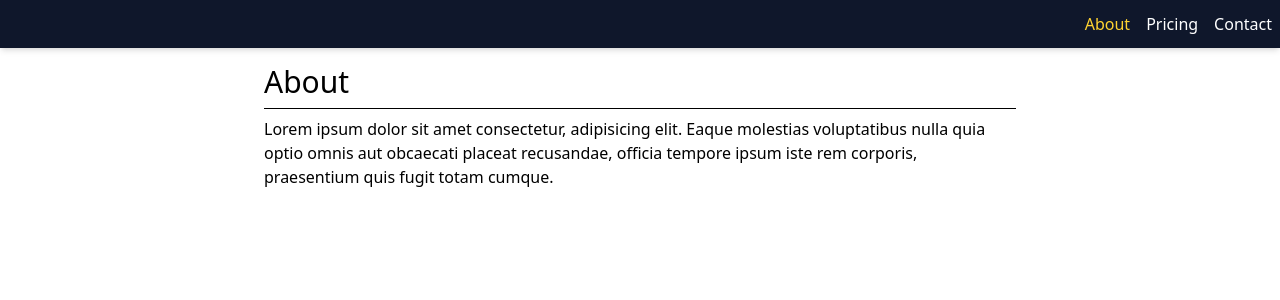
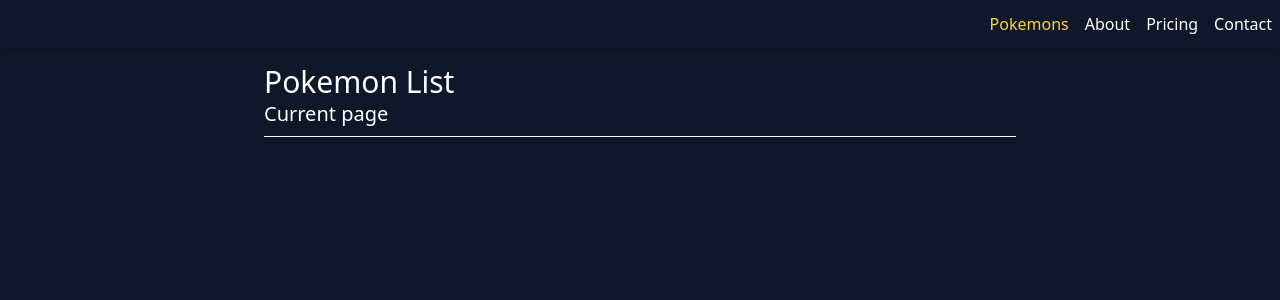
Before and after one commit to PhoenixDwarf/Angular-Pokemon-SSR, an Angular app: page /pokemons in a window 1280 px wide. Before the commit this address led to /about. Shown: the top 300 px of the page. Built offline with nearby package versions, Linux system fonts and the light colour scheme.

Commit message:
feat: add Pokemons page and update routing to include it

```diff
--- a/src/app/app.routes.ts
+++ b/src/app/app.routes.ts
@@ -14,7 +14,11 @@ export const routes: Routes = [
     loadComponent: () => import('./pages/contact/contact-page'),
   },
   {
+    path: 'pokemons',
+    loadComponent: () => import('./pages/pokemons/pokemons-page'),
+  },
+  {
     path: '**',
-    redirectTo: 'about',
+    redirectTo: 'pokemons',
   },
 ];
--- /dev/null
+++ b/src/app/pages/pokemons/pokemons-page.html
@@ -0,0 +1,8 @@
+<h1 class="text-3xl">Pokemon List</h1>
+<h2 class="text-xl">Current page</h2>
+
+<hr class="my-2" />
+<!--
+TODO - Pokemon list
+TODO - Pokemon list skeleton
+TODO - Buttons to load next and prev -->
--- /dev/null
+++ b/src/app/pages/pokemons/pokemons-page.ts
@@ -0,0 +1,9 @@
+import { Component } from '@angular/core';
+
+@Component({
+  selector: 'pokemons-page',
+  imports: [],
+  templateUrl: './pokemons-page.html',
+  styles: ``,
+})
+export default class PokemonsPage {}
--- a/src/app/shared/components/navbar/navbar.html
+++ b/src/app/shared/components/navbar/navbar.html
@@ -1,11 +1,8 @@
 <nav
   class="text-white top-0 absolute z-50 w-full flex justify-end gap-4 px-2 py-3 bg-slate-900 shadow-md"
 >
-  <a [routerLink]="['/about']" routerLinkActive="text-amber-300" class="hover:underline"> About </a>
-  <a [routerLink]="['/pricing']" routerLinkActive="text-amber-300" class="hover:underline">
-    Pricing
-  </a>
-  <a [routerLink]="['/contact']" routerLinkActive="text-amber-300" class="hover:underline">
-    Contact
-  </a>
+  <a routerLink="/pokemons" routerLinkActive="text-amber-300" class="hover:underline"> Pokemons </a>
+  <a routerLink="/about" routerLinkActive="text-amber-300" class="hover:underline"> About </a>
+  <a routerLink="/pricing" routerLinkActive="text-amber-300" class="hover:underline"> Pricing </a>
+  <a routerLink="/contact" routerLinkActive="text-amber-300" class="hover:underline"> Contact </a>
 </nav>
--- a/src/index.html
+++ b/src/index.html
@@ -1,13 +1,13 @@
 <!doctype html>
 <html lang="en">
-<head>
-  <meta charset="utf-8">
-  <title>PokemonSsr</title>
-  <base href="/">
-  <meta name="viewport" content="width=device-width, initial-scale=1">
-  <link rel="icon" type="image/x-icon" href="favicon.ico">
-</head>
-<body>
-  <app-root></app-root>
-</body>
+  <head>
+    <meta charset="utf-8" />
+    <title>PokemonSsr</title>
+    <base href="/" />
+    <meta name="viewport" content="width=device-width, initial-scale=1" />
+    <link rel="icon" type="image/x-icon" href="favicon.ico" />
+  </head>
+  <body class="bg-slate-900 text-white">
+    <app-root></app-root>
+  </body>
 </html>
--- a/src/styles.css
+++ b/src/styles.css
@@ -1,2 +1,6 @@
 /* You can add global styles to this file, and also import other style files */
 @import 'tailwindcss';
+
+button {
+  @apply bg-blue-500 text-white px-4 py-2 rounded hover:bg-blue-600 disabled:bg-slate-600 transition-all;
+}
```
